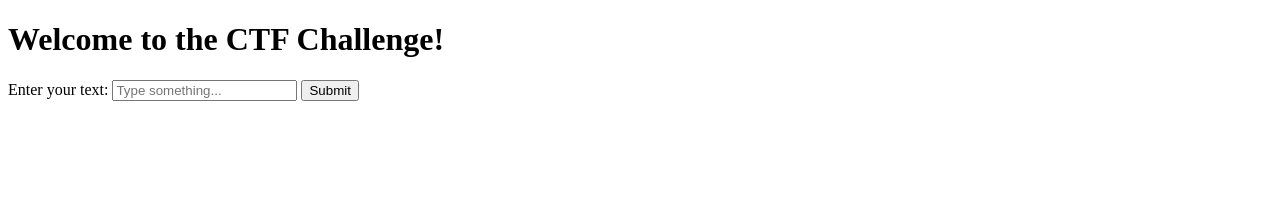
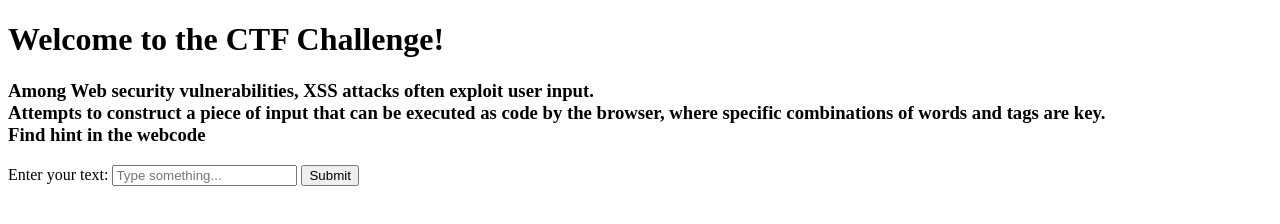
Before and after one commit to zane-dot/ctf, a plain HTML site: page index.html in a window 1280 px wide. Drawn offline with Linux system fonts and the light colour scheme.

Commit message:
Update index.html

```diff
--- a/index.html
+++ b/index.html
@@ -9,6 +9,10 @@
 
 <body>
     <h1>Welcome to the CTF Challenge!</h1>
+    <h3>Among Web security vulnerabilities, XSS attacks often exploit user input.
+        <br>Attempts to construct a piece of input that can be executed as code by the browser, where specific combinations of words and tags are key.
+        <br>Find hint in the webcode
+    </h3>
     <form>
         <label for="inputText">Enter your text:</label>
         <input type="text" id="inputText" placeholder="Type something...">
```
Lines whose indentation alone changed are shown as unchanged.
